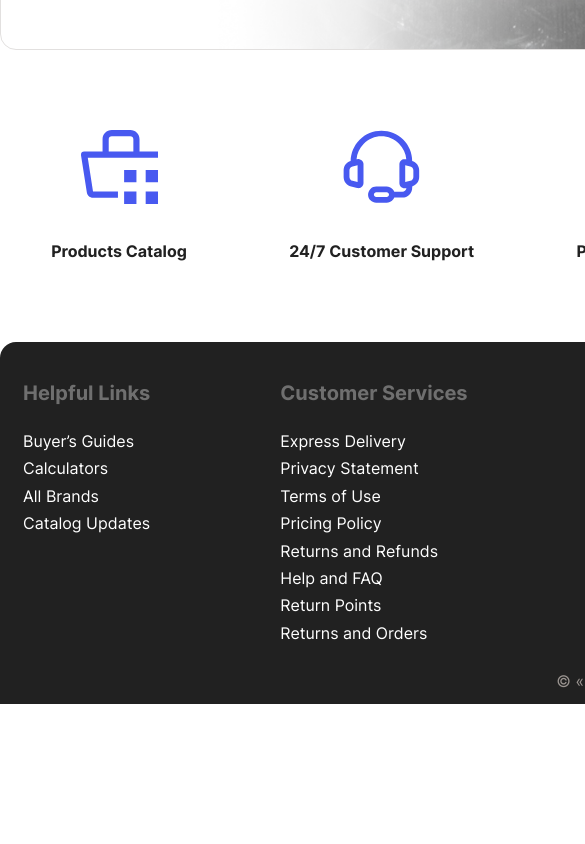
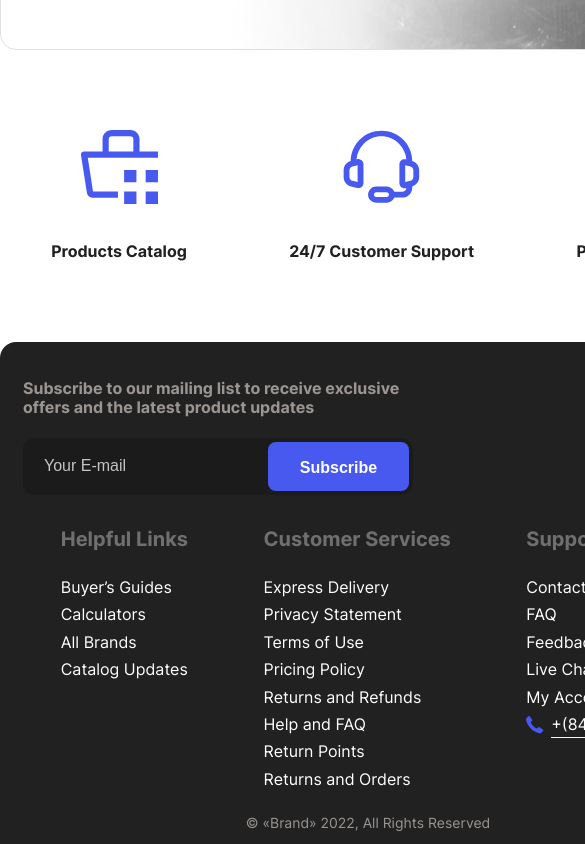
Before and after one commit to AlienAmigo/ccs-test, a React (Create React App) app: page / in a window 390 px wide. Shown: the part 1324-2168 px from the top of the page, 585 px wide, since content can reach past the window. Before the commit the page ends 2028 px from the top, so only its background shows below. Built offline with nearby package versions, Linux system fonts and the light colour scheme.

Commit message:
styled Footer for tablet

```diff
--- a/src/components/Footer/components/FooterSubscribeForm/style.ts
+++ b/src/components/Footer/components/FooterSubscribeForm/style.ts
@@ -1,5 +1,6 @@
 import styled from 'styled-components';
 import { MIXINS } from 'components/UIKit/Mixins';
+import { BREAKPOINTS } from 'components/UIKit/Style';
 import payCardsImg from './assets/pay-cards.png';
 
 const Wrapper = styled.div`
@@ -73,6 +74,79 @@ const Wrapper = styled.div`
       line-height: 1.1875rem;
     }
   }
+
+  @media screen and (${BREAKPOINTS.SM}) {
+    order: 0;
+
+    width: 100%;
+    margin: 0 auto;
+    padding: 0 300px 30px 0;
+    background-position: right 30px bottom 40px;
+
+    & .footer-subscribe-form {
+      &__title {
+        margin-bottom: 1.3125rem;
+        font-size: 1rem;
+        line-height: 1.1875rem;
+        font-weight: 700;
+        color: var(--gray-medium-color);
+      }
+
+      &__form {
+        display: flex;
+        flex-direction: row;
+        align-items: center;
+        justify-content: space-between;
+        width: 100%;
+        height: 57px;
+        padding: 3px;
+        background-color: #1b1b1b;
+        border: 1px solid #1b1b1b;
+        border-radius: 11px;
+        ${MIXINS.TRANSITION('border-color')}
+
+        &:focus-within {
+          border-color: var(--main-color);
+        }
+      }
+
+      &__input {
+        display: flex;
+        flex: 1;
+        align-self: stretch;
+        align-items: center;
+        background-color: var(--transparent-color);
+        padding: 0 17px;
+        border: none;
+        outline: 0;
+        font-size: 1rem;
+        color: var(--white-color);
+        ${MIXINS.TEXT_OVERFLOW()};
+
+        ::placeholder {
+          color: #c4c4c4;
+          ${MIXINS.TEXT_OVERFLOW()};
+          ${MIXINS.TRANSITION('color', '0.35s')}
+        }
+
+        &:focus {
+          ::placeholder {
+            color: var(--transparent-color);
+          }
+        }
+      }
+
+      &__submit-btn {
+        ${MIXINS.BUTTON_BASIC_STYLE('1rem', '8px')};
+        align-self: stretch;
+        width: 147px;
+        padding: 16px 0;
+        border: none;
+        outline: 0;
+        line-height: 1.1875rem;
+      }
+    }
+  }
 `;
 
 export default Wrapper;
--- a/src/components/Footer/style.ts
+++ b/src/components/Footer/style.ts
@@ -1,4 +1,5 @@
 import styled from 'styled-components';
+import { BREAKPOINTS } from 'components/UIKit/Style';
 
 const Wrapper = styled.footer`
   display: flex;
@@ -30,6 +31,28 @@ const Wrapper = styled.footer`
       color: var(--gray-medium-color);
     }
   }
+
+  @media screen and (${BREAKPOINTS.SM}) {
+    width: calc(var(--screen-sm) - (2 * var(--gap-sm)));
+
+    & .footer {
+      &__wrapper {
+        flex-wrap: wrap;
+        justify-content: space-around;
+      }
+
+      &__links-block-wrapper {
+        order: 2;
+        margin-right: 0;
+      }
+
+      &__copyright {
+        margin: 1.75em auto 0;
+        font-size: 0.875rem;
+        line-height: 1.2em;
+      }
+    }
+  }
 `;
 
 export default Wrapper;
```
